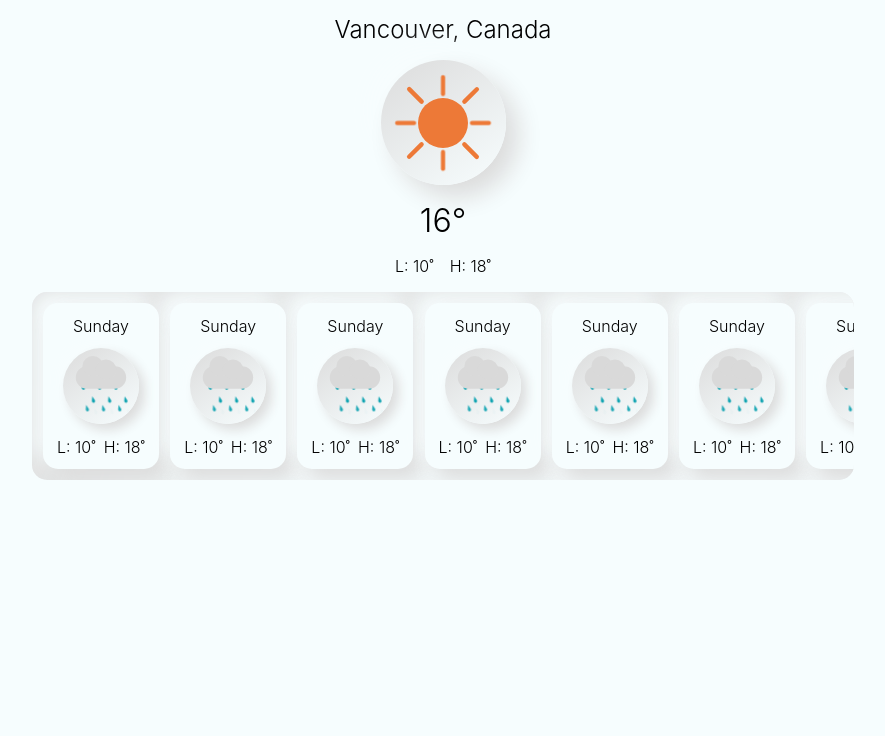
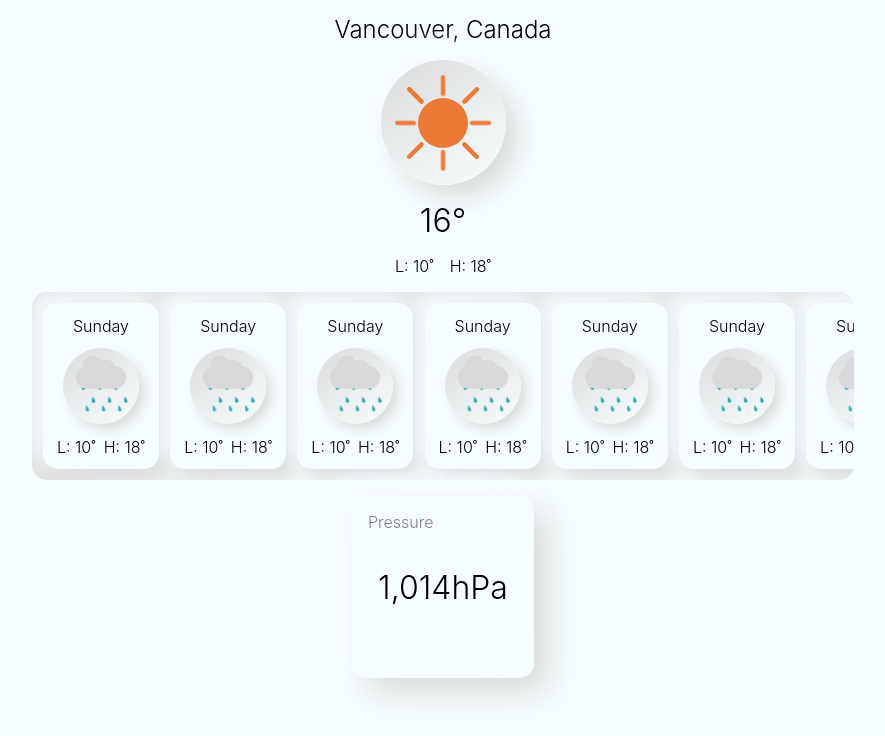
Before and after one commit to e-newton/pitter-patter, a React (Create React App) app: page / in a window 1280 px wide. Shown: the top 736 px of the page, without its empty margins (197-1082 px from the left). Built offline with nearby package versions, Linux system fonts and the light colour scheme.

Commit message:
Added pressure and additional info cards

```diff
--- a/src/App.tsx
+++ b/src/App.tsx
@@ -1,5 +1,6 @@
 import React from 'react';
 import './App.scss';
+import AdditionalData from './components/AdditionalData';
 import Forecast from './components/Forecast';
 // import Gauge from './components/Gauge';
 import WeatherTitle from './components/WeatherTitle';
@@ -14,6 +15,7 @@ function App(): JSX.Element {
 
     <WeatherTitle/>
     <Forecast/>
+    <AdditionalData/>
   {
     // <div className='gauge-wrapper'>
     //   <Gauge title="Title" label="Label" percentActive={0.3}/>
--- /dev/null
+++ b/src/components/AdditionalData.scss
@@ -0,0 +1,21 @@
+@use '../styles/mixins.scss';
+.additional-data {
+  display: flex;
+  margin: 1em;
+  .additional-data-block {
+    @include mixins.raised-card(150px, #F6FDFE);
+    border-radius: 15px;
+    padding: 1em;
+  }
+  .additional-data-block-title {
+    color: gray;
+    position: absolute;
+  }
+  .additional-data-block-data {
+    width: 100%;
+    height: 100%;
+    display: flex;
+    justify-content: center;
+    align-items: center;
+  }
+}
--- /dev/null
+++ b/src/components/AdditionalData.tsx
@@ -0,0 +1,13 @@
+import React from 'react';
+import './AdditionalData.scss';
+import Pressure from './Pressure';
+
+export default function AdditionalData(): JSX.Element {
+  return (
+  <div className='additional-data'>
+    <div className='additional-data-block'>
+      <Pressure/>
+    </div>
+  </div>
+  );
+}
--- /dev/null
+++ b/src/components/Pressure.scss
@@ -0,0 +1,3 @@
+.pressure {
+  font-size: 2em;
+}
--- /dev/null
+++ b/src/components/Pressure.tsx
@@ -0,0 +1,13 @@
+import React from 'react';
+import './Pressure.scss';
+
+export default function Pressure(): JSX.Element {
+  return (
+  <>
+    <span className='additional-data-block-title'>Pressure</span>
+    <div className='additional-data-block-data'>
+      <span className='pressure'>1,014hPa</span>
+    </div>
+  </>
+  );
+}
```
